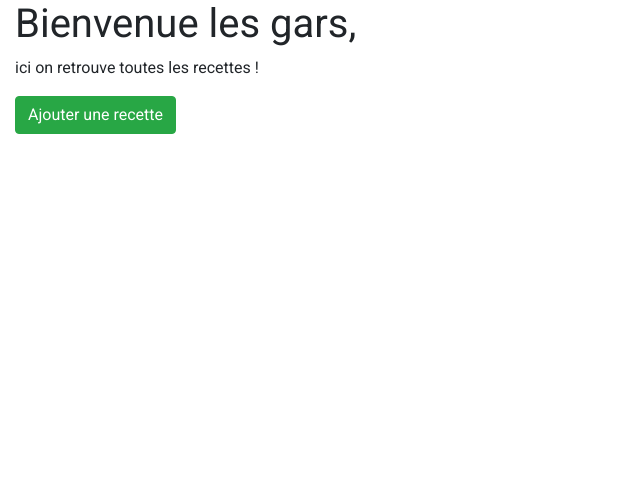
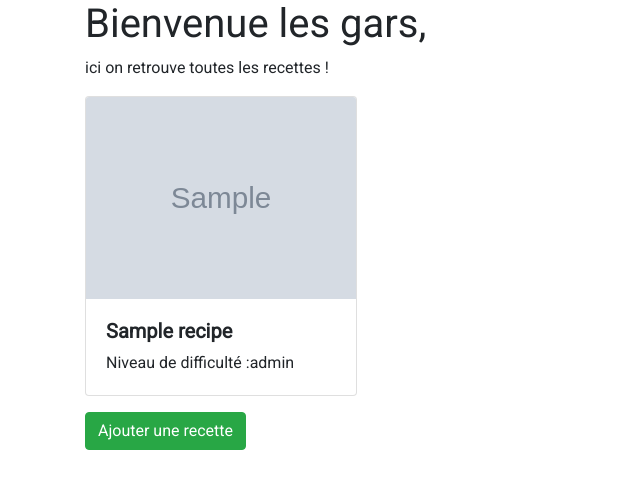
Before and after one commit to merigoharra/Frigomatic-, a Symfony app: template templates/recipe/index.html.twig in a window 1280 px wide. Shown: the part 69-558 px from the top of the page, without its empty margins (0-640 px from the left). Run offline with Twig, Linux system fonts and the light colour scheme; the template is opened without the code that fills it: most values are stand-ins (such as "Sample title", 1, 10 or a date in 2020); grey boxes marked "Sample" are stand-in pictures; some libraries are stand-ins or nearby versions.

Commit message:
dimanche

```diff
--- a/src/Controller/RecipeController.php
+++ b/src/Controller/RecipeController.php
@@ -8,6 +8,7 @@ use App\Repository\UserRepository;
 use Symfony\Component\HttpFoundation\Request;
 use Symfony\Component\Routing\Annotation\Route;
 use Symfony\Bundle\FrameworkBundle\Controller\AbstractController;
+use App\Repository\RecipeRepository;
 
 /**
  * @Route("/application/recettes-frigomatc", name="app_recipe_")
@@ -17,9 +18,12 @@ class RecipeController extends AbstractController
     /**
      * @Route("/", name="home")
      */
-    public function index()
+    public function index(RecipeRepository $repo)
     {
+        $recipe = $repo->findAll();
+
         return $this->render('recipe/index.html.twig', [
+            'recipes' => $recipe
 
         ]);
     }
--- a/templates/recipe/index.html.twig
+++ b/templates/recipe/index.html.twig
@@ -1,12 +1,28 @@
 {% extends 'base.html.twig' %}
 
-{% block title %}{{ parent() }} | recettes {% endblock %}
+{% block title %}{{ parent() }} | Recettes {% endblock %}
+{% block stylesheets %} <link rel="stylesheet" href="{{ asset('assets/css/recipe.css') }}">{% endblock %}
 
 {% block body %}
-<div class="container-fluid">
+<div class="container">
     <h1>Bienvenue les gars, </h1>
-        <p>ici on retrouve toutes les recettes ! </p>
+    <p>ici on retrouve toutes les recettes ! </p>
+    <div class="row">
+        {% for recipe in recipes %}
 
+
+        <div class="col-3 mb-3 ">
+            <div class="card" style="width: 17rem;">
+                <img src="{{recipe.image}}" class="card-img-top" alt="...">
+                <div class="card-body">
+                    <h5 class="font-weight-bold">{{recipe.name}}</h5>
+                    <p class="card-text"> Niveau de difficulté :{{ recipe.level }} </p>
+                </div>
+            </div>
+        </div>
+
+        {% endfor %}
+    </div>
 <a href="{{ path('app_recipe_new') }}" class="btn btn-success">Ajouter une recette</a>
 
 </div>
```
Also changed, not shown: public/assets/css/home.css.
